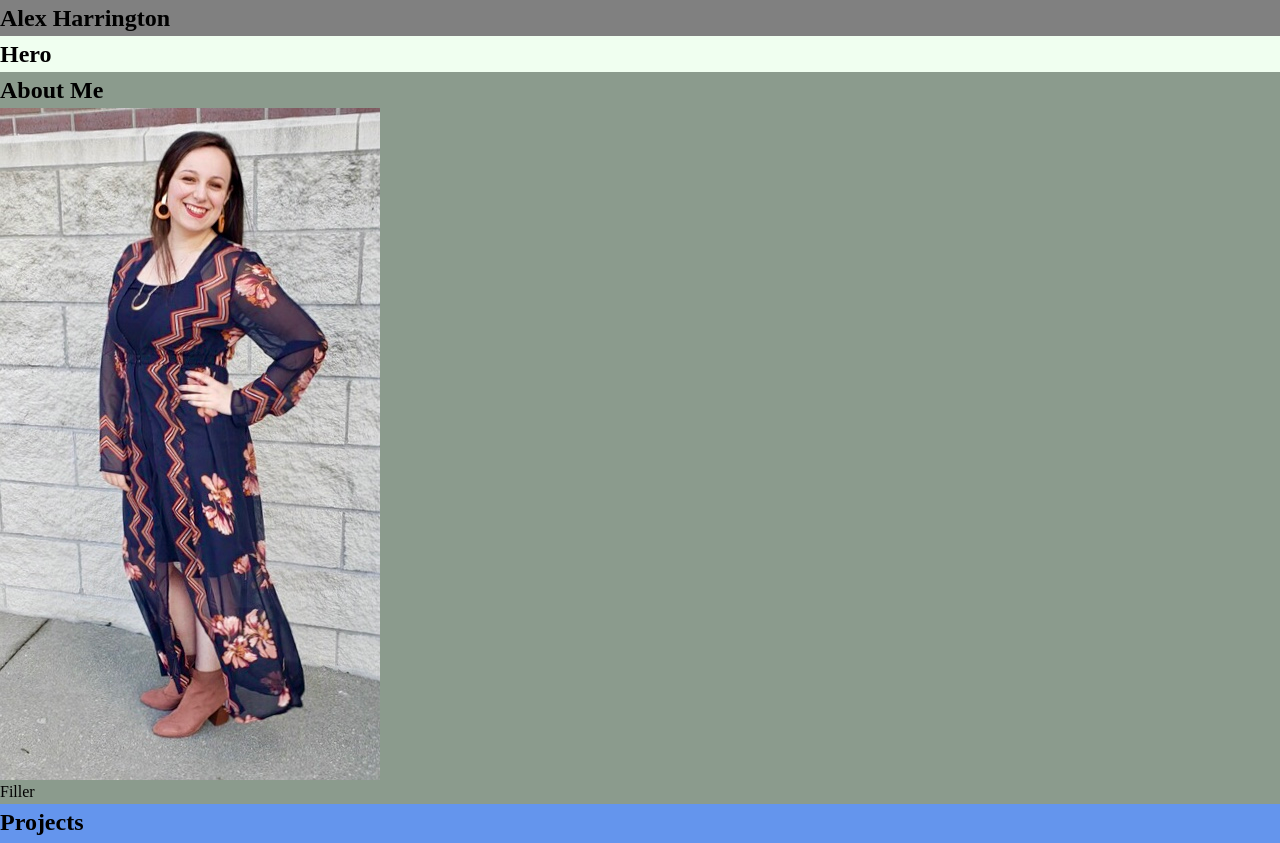
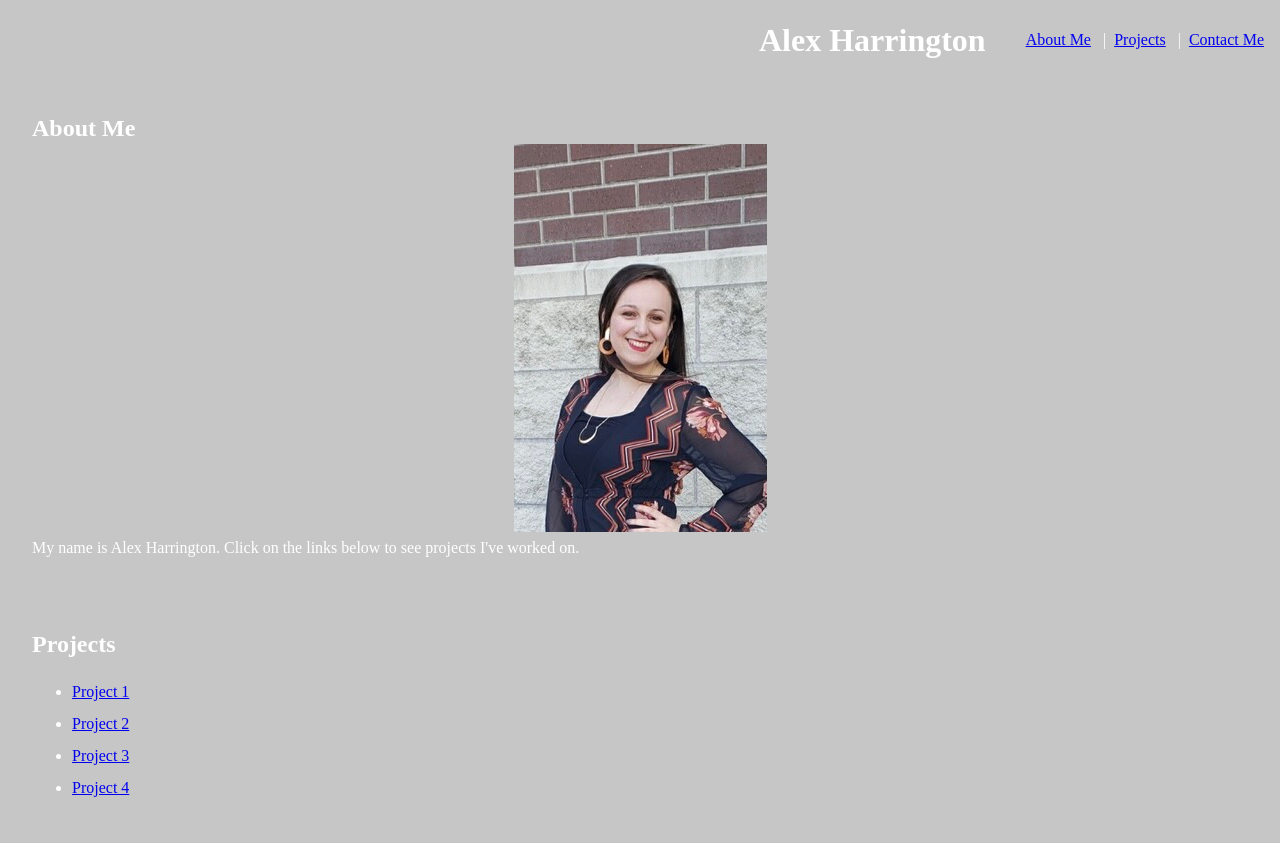
Before and after one commit to spirithoula/02_portfolio, a plain HTML site: page index.html in a window 1280 px wide. Shown: the top 843 px of the page. Drawn offline with Linux system fonts and the light colour scheme.

Commit message:
changedpicture

```diff
--- a/assets/css/style.css
+++ b/assets/css/style.css
@@ -1,33 +1,63 @@
-nav {
-    background-color: grey;
+:root{
+    --color:  rgb(199, 198, 198);
+    --page-margin: 0.2rem;
+    --serif: sans-serif
+    --border: 2px
 }
 
-main {
-    background-color: azure;
+html {
+    background-color: rgb(199, 198, 198);
+    font-size: 16px;
 }
 
-#hero {
-    background-color: rgb(209, 222, 223);
+body {
+    display: flex;
+    flex-direction: column;
+    line-height: 2rem;
+    color: #fff;
+    font-family: var(--serif);
 }
 
-#about-me {
-    background-color: rgb(139, 155, 141);
+header {
+    margin: 0;
+    display: flex;
+    justify-content: flex-end;
+    align-items: center;
+    padding: 0.5rem 1rem;
 }
 
-#projects {
-    background-color: cornflowerblue;
+header > nav > ul {
+    list-style-type: none;
+    display: inline-flex;
 }
 
-#contact-me {
-    background-color: cadetblue;
+header > nav > ul > li::after{
+    content: '|';
+    margin-left: 0.5rem;
+    margin-right: 0.5rem;
+    color: white;
 }
 
-footer {
-    background-color: grey;
+header > nav > ul > li:last-child::after {
+    content: unset;
+    margin-right: unset;
 }
 
-@media screen and (min-width: 768px) {
-    #hero {
-        background-color: honeydew;
-    }
+#about-me,
+#projects,
+#contact-me {
+    padding: 2rem;
 }
+
+#about-me img {
+    margin: 0 auto;
+    position: relative;
+}
+
+#about-me h2,
+#projects h2,
+#contact-me h2, {
+    border-bottom: var(--border);
+    letter-spacing: 0.25rem;
+    text-transform: uppercase;
+}
--- a/index.html
+++ b/index.html
@@ -9,19 +9,29 @@
     <title>Alex's Portfolio</title>
 </head>
 <body>
-    <nav>
+    <header>
         <h1>Alex Harrington</h1>
-    </nav>
+        <nav>
+            <ul>
+                <li>
+                    <a href="#about-me">About Me</a>
+                </li>
+                 <li>
+                     <a href="#projects">Projects</a>
+                    </li>
+                 <li>
+                     <a href="#contact-me">Contact Me</a>
+                    </li>
+            </ul>
+        </nav>
+    </header>
 
     <main>
-        <section id="hero">
-            <h2>Hero</h2>
-        </section>
         <section id="about-me">
             <h2>About Me</h2>
-            <img src="./assets/css/images/IMG_5943.jpeg" alt="Alex Harrington Picture" srcset="">
+            <img src="./assets/css/images/IMG_5944.JPG" alt="Alex Harrington Picture" srcset="">
             <p>
-                Filler
+                My name is Alex Harrington. Click on the links below to see projects I've worked on.
             </p>
         </section>
         <section id="projects">
@@ -57,7 +67,7 @@
     </main>
 
     <footer>
-        Made with love 2021 &copy;
+         2021 &copy;
     </footer>
 
 </body>
```
Also changed, not shown: assets/css/images/IMG_5943.jpeg (deleted), assets/css/images/IMG_5944.JPG (added).
